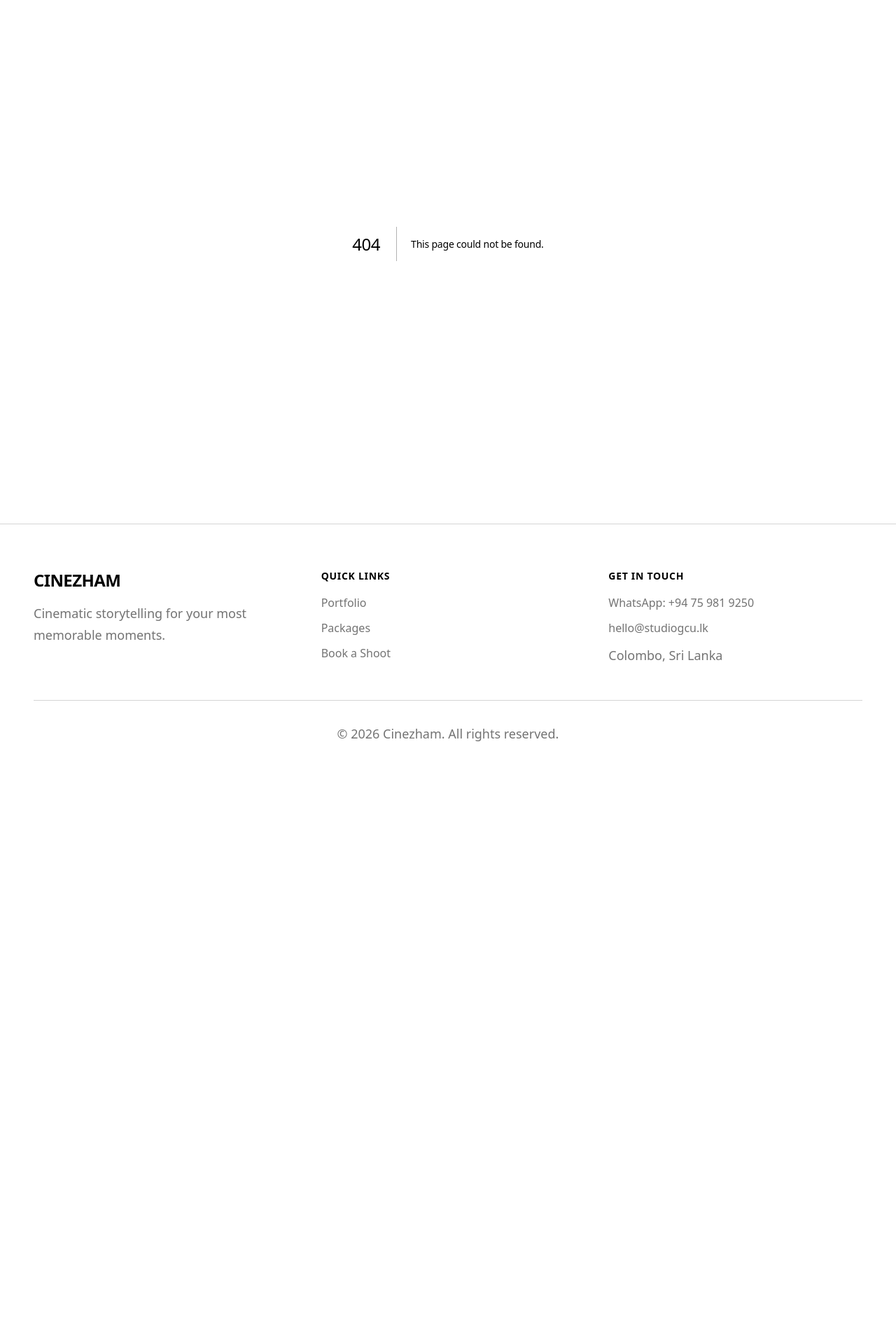
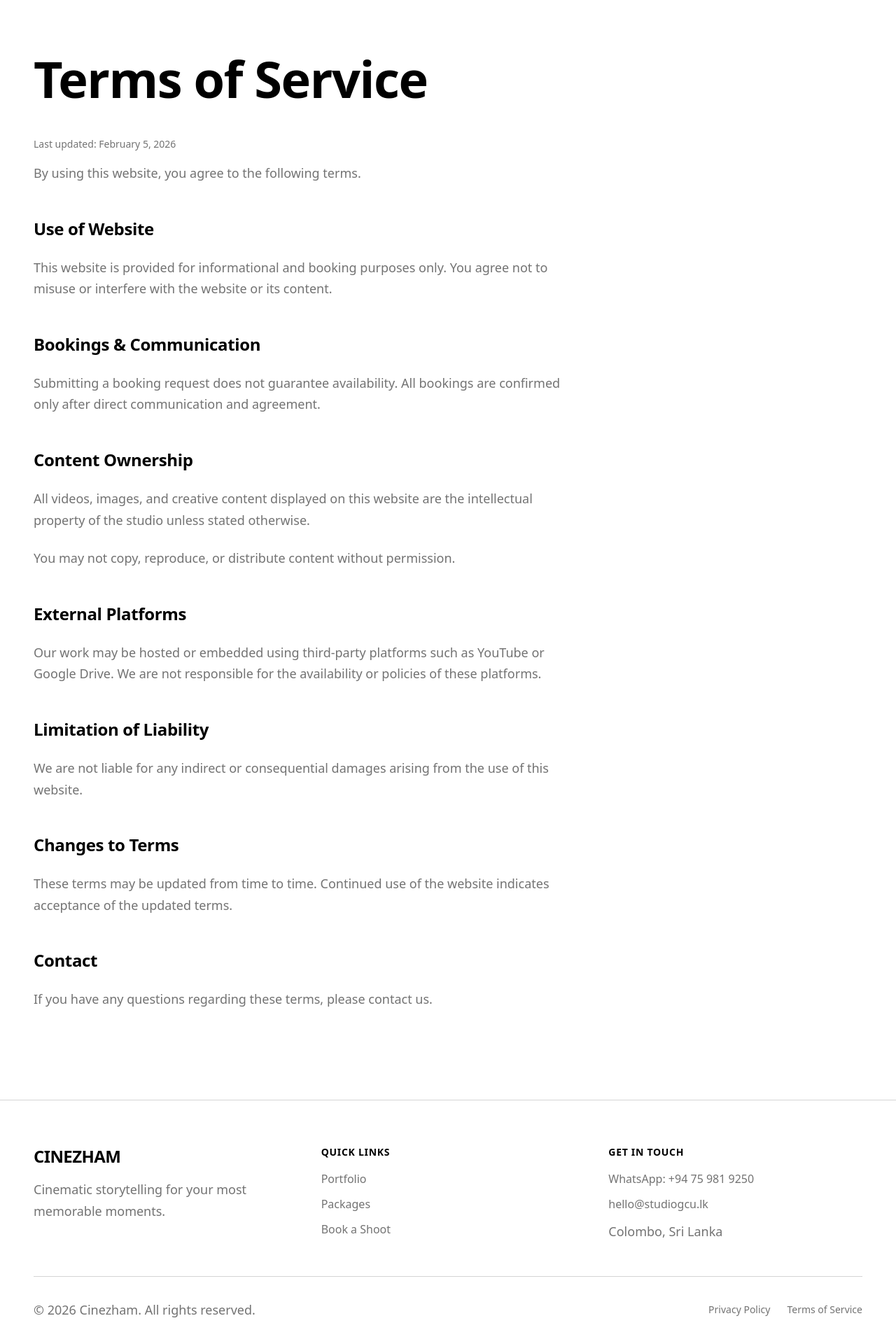
Before and after one commit to GauthamOfficial/GCU, a Next.js app: page /terms-of-service in a window 1280 px wide. Before the commit this address had no page. Shown: the part 132-2052 px from the top of the page at 70% size. Before the commit the page ends 1259 px from the top, so only its background shows below. Built offline with nearby package versions, Linux system fonts and the light colour scheme.

Commit message:
pp & Ts added

```diff
--- /dev/null
+++ b/src/app/privacy-policy/page.tsx
@@ -0,0 +1,90 @@
+import { Metadata } from 'next';
+
+export const metadata: Metadata = {
+    title: 'Privacy Policy | Cinezham',
+    description: 'Privacy Policy for Cinezham website.',
+};
+
+export default function PrivacyPolicy() {
+    return (
+        <section className="container-editorial editorial-spacing">
+            <h1 className="mb-12">Privacy Policy</h1>
+
+            <div className="space-y-12 max-w-3xl">
+                <div className="space-y-4">
+                    <p className="text-sm text-muted-foreground">Last updated: February 5, 2026</p>
+                    <p className="text-muted-foreground">
+                        We respect your privacy and are committed to protecting your personal information.
+                        This Privacy Policy explains how information is collected and used when you interact with our website.
+                    </p>
+                </div>
+
+                <div className="space-y-6">
+                    <h2 className="text-2xl font-semibold">Information We Collect</h2>
+                    <p className="text-muted-foreground">We may collect limited personal information when you:</p>
+                    <ul className="list-disc pl-5 space-y-2 text-muted-foreground">
+                        <li>Submit a booking or contact form</li>
+                        <li>Communicate with us via WhatsApp or email</li>
+                    </ul>
+                    <p className="text-muted-foreground">This may include:</p>
+                    <ul className="list-disc pl-5 space-y-2 text-muted-foreground">
+                        <li>Your name</li>
+                        <li>Contact number</li>
+                        <li>Location details</li>
+                        <li>Any information you choose to share in messages</li>
+                    </ul>
+                </div>
+
+                <div className="space-y-6">
+                    <h2 className="text-2xl font-semibold">How We Use Your Information</h2>
+                    <p className="text-muted-foreground">We use your information only to:</p>
+                    <ul className="list-disc pl-5 space-y-2 text-muted-foreground">
+                        <li>Respond to enquiries</li>
+                        <li>Communicate about bookings</li>
+                        <li>Provide our services</li>
+                    </ul>
+                    <p className="text-muted-foreground">
+                        We do not sell, rent, or share your personal information with third parties.
+                    </p>
+                </div>
+
+                <div className="space-y-6">
+                    <h2 className="text-2xl font-semibold">Media & External Links</h2>
+                    <p className="text-muted-foreground">Our website may display:</p>
+                    <ul className="list-disc pl-5 space-y-2 text-muted-foreground">
+                        <li>Embedded YouTube videos</li>
+                        <li>Images hosted on external platforms (e.g., Google Drive)</li>
+                    </ul>
+                    <p className="text-muted-foreground">
+                        These services may collect data according to their own privacy policies.
+                    </p>
+                </div>
+
+                <div className="space-y-6">
+                    <h2 className="text-2xl font-semibold">Data Security</h2>
+                    <p className="text-muted-foreground">
+                        We take reasonable measures to protect your information.
+                        However, no method of online transmission is completely secure.
+                    </p>
+                </div>
+
+                <div className="space-y-6">
+                    <h2 className="text-2xl font-semibold">Your Rights</h2>
+                    <p className="text-muted-foreground">You may request:</p>
+                    <ul className="list-disc pl-5 space-y-2 text-muted-foreground">
+                        <li>Access to your personal data</li>
+                        <li>Correction or deletion of your information</li>
+                    </ul>
+                    <p className="text-muted-foreground">Please contact us to make such requests.</p>
+                </div>
+
+                <div className="space-y-6">
+                    <h2 className="text-2xl font-semibold">Contact</h2>
+                    <p className="text-muted-foreground">
+                        If you have questions about this Privacy Policy, please contact us directly.
+                    </p>
+                </div>
+            </div>
+        </section>
+    );
+}
--- /dev/null
+++ b/src/app/terms-of-service/page.tsx
@@ -0,0 +1,79 @@
+import { Metadata } from 'next';
+
+export const metadata: Metadata = {
+    title: 'Terms of Service | Cinezham',
+    description: 'Terms of Service for Cinezham website.',
+};
+
+export default function TermsOfService() {
+    return (
+        <section className="container-editorial editorial-spacing">
+            <h1 className="mb-12">Terms of Service</h1>
+
+            <div className="space-y-12 max-w-3xl">
+                <div className="space-y-4">
+                    <p className="text-sm text-muted-foreground">Last updated: February 5, 2026</p>
+                    <p className="text-muted-foreground">
+                        By using this website, you agree to the following terms.
+                    </p>
+                </div>
+
+                <div className="space-y-6">
+                    <h2 className="text-2xl font-semibold">Use of Website</h2>
+                    <p className="text-muted-foreground">
+                        This website is provided for informational and booking purposes only.
+                        You agree not to misuse or interfere with the website or its content.
+                    </p>
+                </div>
+
+                <div className="space-y-6">
+                    <h2 className="text-2xl font-semibold">Bookings & Communication</h2>
+                    <p className="text-muted-foreground">
+                        Submitting a booking request does not guarantee availability.
+                        All bookings are confirmed only after direct communication and agreement.
+                    </p>
+                </div>
+
+                <div className="space-y-6">
+                    <h2 className="text-2xl font-semibold">Content Ownership</h2>
+                    <p className="text-muted-foreground">
+                        All videos, images, and creative content displayed on this website are the intellectual property of the studio unless stated otherwise.
+                    </p>
+                    <p className="text-muted-foreground">
+                        You may not copy, reproduce, or distribute content without permission.
+                    </p>
+                </div>
+
+                <div className="space-y-6">
+                    <h2 className="text-2xl font-semibold">External Platforms</h2>
+                    <p className="text-muted-foreground">
+                        Our work may be hosted or embedded using third-party platforms such as YouTube or Google Drive.
+                        We are not responsible for the availability or policies of these platforms.
+                    </p>
+                </div>
+
+                <div className="space-y-6">
+                    <h2 className="text-2xl font-semibold">Limitation of Liability</h2>
+                    <p className="text-muted-foreground">
+                        We are not liable for any indirect or consequential damages arising from the use of this website.
+                    </p>
+                </div>
+
+                <div className="space-y-6">
+                    <h2 className="text-2xl font-semibold">Changes to Terms</h2>
+                    <p className="text-muted-foreground">
+                        These terms may be updated from time to time.
+                        Continued use of the website indicates acceptance of the updated terms.
+                    </p>
+                </div>
+
+                <div className="space-y-6">
+                    <h2 className="text-2xl font-semibold">Contact</h2>
+                    <p className="text-muted-foreground">
+                        If you have any questions regarding these terms, please contact us.
+                    </p>
+                </div>
+            </div>
+        </section>
+    );
+}
--- a/src/components/Footer.tsx
+++ b/src/components/Footer.tsx
@@ -53,8 +53,17 @@ export default function Footer() {
                 </div>
 
                 {/* Copyright */}
-                <div className="mt-12 pt-8 border-t border-border text-center text-sm text-muted-foreground">
+                {/* Copyright */}
+                <div className="mt-12 pt-8 border-t border-border flex flex-col md:flex-row justify-between items-center text-sm text-muted-foreground gap-4">
                     <p>&copy; {new Date().getFullYear()} Cinezham. All rights reserved.</p>
+                    <div className="flex gap-6">
+                        <Link href="/privacy-policy" className="hover:text-foreground transition-colors">
+                            Privacy Policy
+                        </Link>
+                        <Link href="/terms-of-service" className="hover:text-foreground transition-colors">
+                            Terms of Service
+                        </Link>
+                    </div>
                 </div>
             </div>
         </footer>
```
